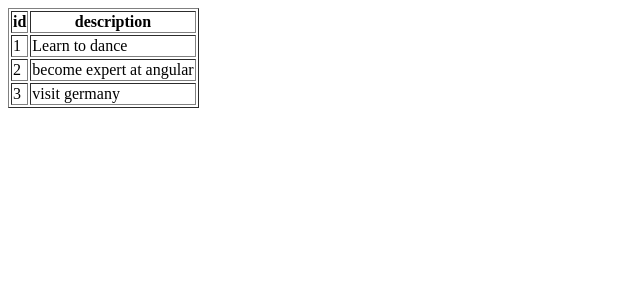
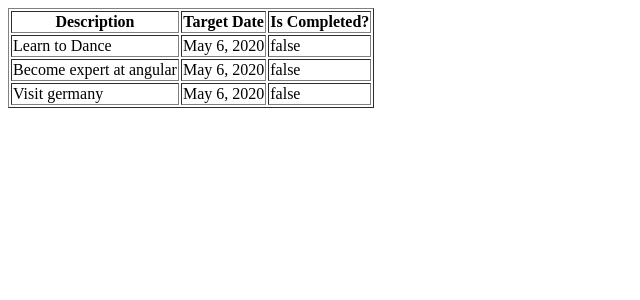
Before and after one commit to rverma510/Todos-Application, an Angular app in the folder frontend/todo/: page /todos in a window 1280 px wide. Shown: the top 300 px of the page, without its empty margins (0-640 px from the left). Built offline with nearby package versions, Linux system fonts and the light colour scheme.

Commit message:
Added Todo class

```diff
--- a/frontend/todo/src/app/list-todos/list-todos.component.html
+++ b/frontend/todo/src/app/list-todos/list-todos.component.html
@@ -2,20 +2,26 @@
     <thead>
         <tr>
             <th>
-                id
+                Description
             </th>
             <th>
-                description
+                Target Date
+            </th>
+            <th>
+                Is Completed?
             </th>
         </tr>
     </thead>
     <tbody>
         <tr *ngFor="let todo of todos">
             <td>
-                {{todo.id}}
+                {{todo.description}}
             </td>
             <td>
-                {{todo.description}}
+                {{todo.targetDate | date}}
+            </td>
+            <td>
+                {{todo.done}}
             </td>
         </tr>
     </tbody>
--- a/frontend/todo/src/app/list-todos/list-todos.component.ts
+++ b/frontend/todo/src/app/list-todos/list-todos.component.ts
@@ -1,4 +1,13 @@
 import { Component, OnInit } from '@angular/core';
+
+export class Todo{
+  constructor(
+    public id: number,
+    public description: string,
+    public done: boolean,
+    public targetDate: Date
+  ){ }
+}
 
 @Component({
   selector: 'app-list-todos',
@@ -8,9 +17,9 @@ import { Component, OnInit } from '@angular/core';
 export class ListTodosComponent implements OnInit {
 
   todos = [
-    {id: 1, description: 'Learn to dance'},
-    {id: 2, description: 'become expert at angular'},
-    {id: 3, description: 'visit germany'}
+    new Todo(1, 'Learn to Dance', false, new Date()),
+    new Todo(2, 'Become expert at angular', false, new Date()),
+    new Todo(3, 'Visit germany', false, new Date()),
   ]
 
   constructor() { }
```
